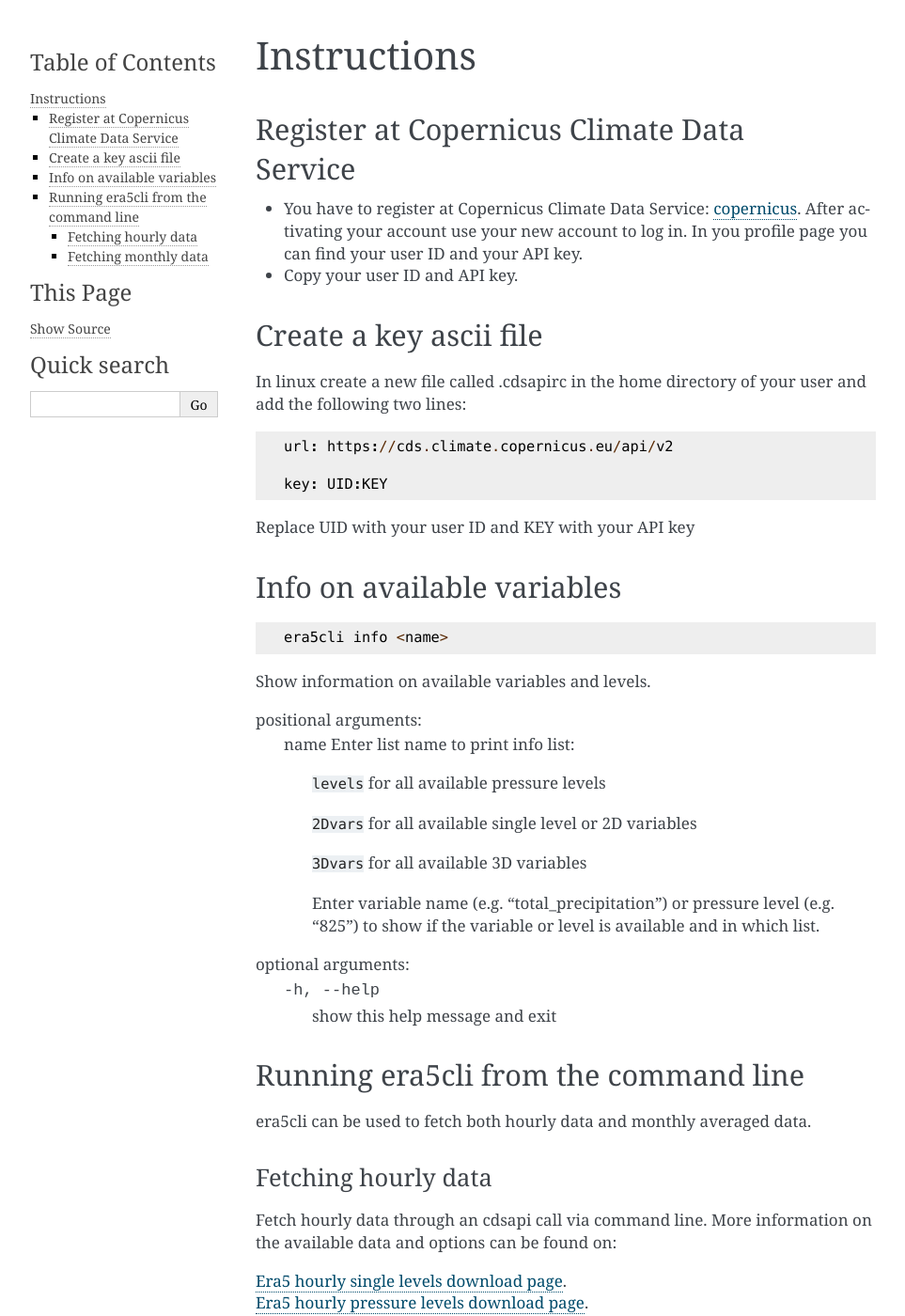
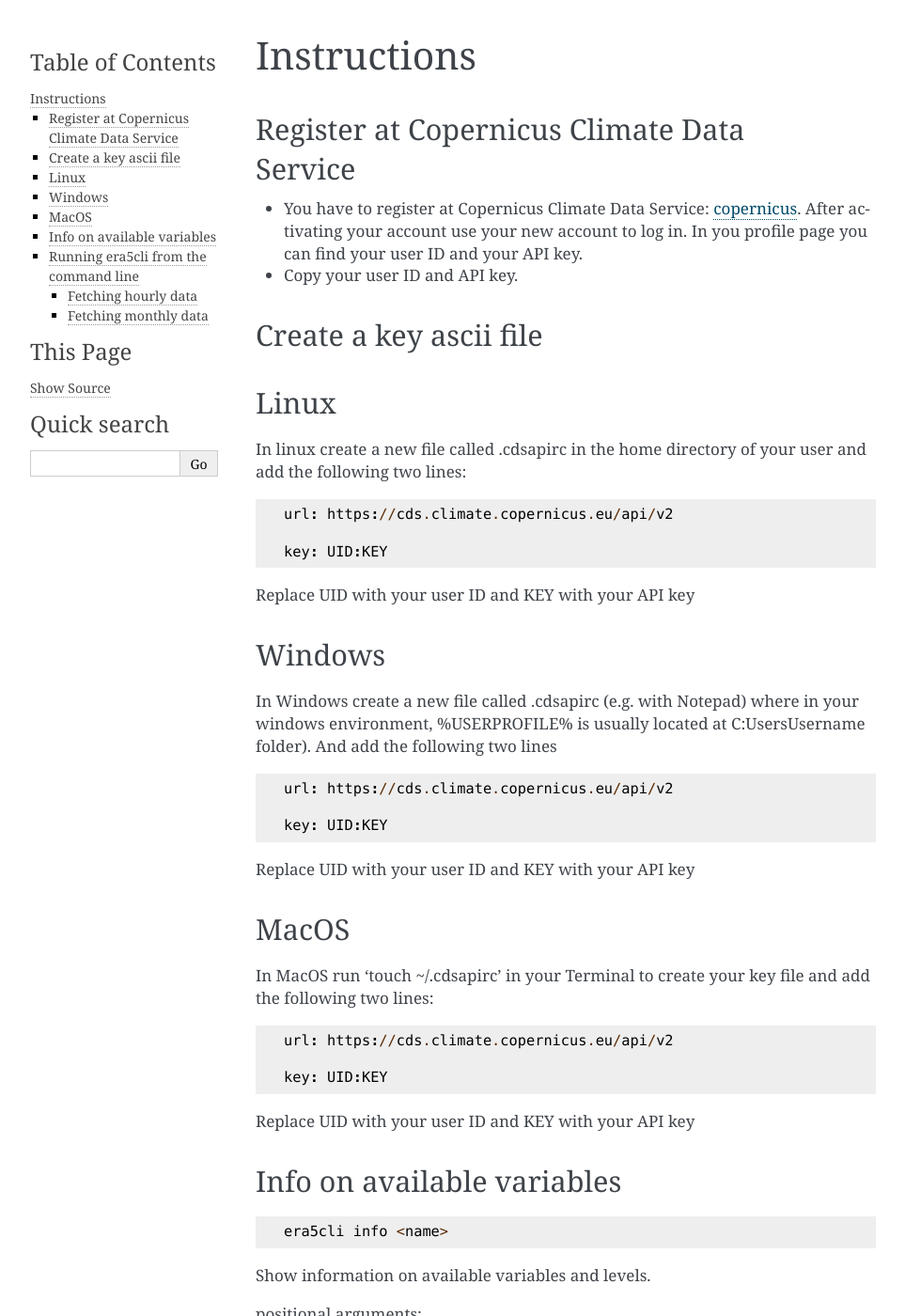
Before and after one commit to eWaterCycle/era5cli, a Sphinx documentation site: the page built from docs/source/instructions.rst, in a window 1280 px wide and 1400 px high. Shown: the whole window at 94% size, without its empty margins (148-1111 px from the left). Built offline with Sphinx 7.4.7, drawn with Linux system fonts in a browser that asks for light colours.

Commit message:
Added windows and macOS instructions

```diff
--- a/docs/source/instructions.rst
+++ b/docs/source/instructions.rst
@@ -14,6 +14,8 @@
 Create a key ascii file
 ~~~~~~~~~~~~~~~~~~~~~~~
 
+Linux
+~~~~~
 In linux create a new file called .cdsapirc in the home directory of your user and add
 the following two lines:
 
@@ -24,6 +26,32 @@
    key: UID:KEY
 
 Replace UID with your user ID and KEY with your API key
+
+Windows
+~~~~~~~
+In Windows create a new file called .cdsapirc (e.g. with Notepad) where in your windows environment, %USERPROFILE% is usually located at C:\Users\Username folder). And add the following two lines
+
+::
+
+   url: https://cds.climate.copernicus.eu/api/v2
+
+   key: UID:KEY
+
+Replace UID with your user ID and KEY with your API key
+
+MacOS
+~~~~~
+In MacOS run 'touch ~/.cdsapirc' in your Terminal to create your key file and add the following two lines:
+
+
+::
+
+   url: https://cds.climate.copernicus.eu/api/v2
+
+   key: UID:KEY
+
+Replace UID with your user ID and KEY with your API key
+
 
 Info on available variables
 ~~~~~~~~~~~~~~~~~~~~~~~~~~~
```
